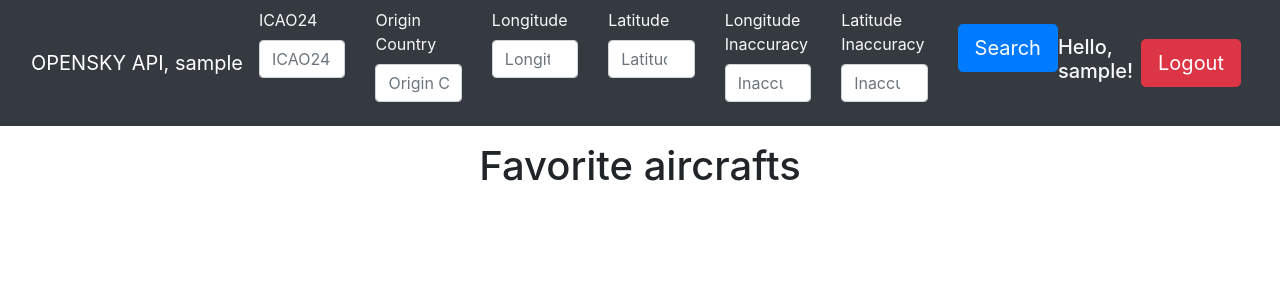
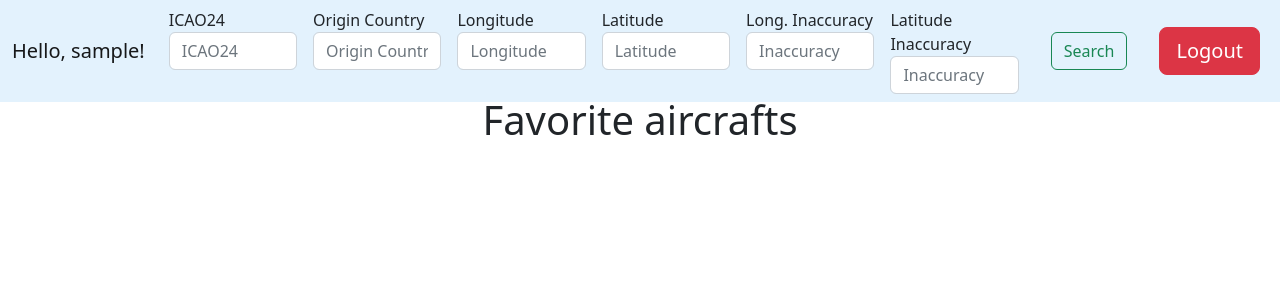
Before and after one commit to Sarychev-Boris/opensky_app, a Django app: page / in a window 1280 px wide. Shown: the top 300 px of the page. Run offline with Django 4.2, Linux system fonts and the light colour scheme; the visitor is signed in with stand-in values (Sample User, id 1); data that the repository does not hold is empty; some libraries are stand-ins or nearby versions.

Commit message:
The html code has been updated for stable work on small displays. Added a custom method-POST decorator for views in mainapp.

```diff
--- a/myopensky/mainapp/urls.py
+++ b/myopensky/mainapp/urls.py
@@ -1,8 +1,8 @@
 from django.urls import path
-from .views import opensky, show_airplane, add_favorite, del_favorite
+from .views import show_fav, show_airplane, add_favorite, del_favorite
 
 urlpatterns = [
-    path('', opensky),
+    path('', show_fav),
     path('airplane/<str:icao24>/', show_airplane, name='airplane'),
     path('airplane/<str:icao24>/add', add_favorite),
     path('airplane/<str:icao24>/del', del_favorite)
--- a/myopensky/mainapp/views.py
+++ b/myopensky/mainapp/views.py
@@ -8,90 +8,70 @@ from django.contrib.auth.models import User
 # Часть представлений обёрнуты в декораторы @login_required для редиректа на страницу авторизации, если пользователь
 # не авторизирован
 
+# Кастомный декоратор для представлений, добавляет им условия для POST, которые повторяются для разных страниц
+# Если метод GET - исполняется обёрнутое представление
+
+# Если пользователь отправляет данные через навигационную панель,
+# создается таблица с подходящими воздушными судами
+def wrapper(func):
+    def html_post(request, *args, **kwargs):
+        if request.method == "GET":
+            return func(request, *args, **kwargs)
+        elif request.method == "POST":
+            # Получаем значения
+            icao24 = request.POST.get("1_icao24")
+            origin_country = request.POST.get("1_Origin")
+            long = request.POST.get("1_Longitude")
+            long_inaccur = request.POST.get("long_Inaccuracy")
+            lati = request.POST.get("1_Latitude")
+            lati_inaccur = request.POST.get("lati_Inaccuracy")
+
+            # Нелепый и смешной кусок для реализации поиска по координатам с учётом погрешности
+            if long_inaccur == '':
+                long_inaccur = 0
+            if lati_inaccur == '':
+                lati_inaccur = 0
+            if long == '':
+                long = 0
+                long_inaccur = 90
+            if lati == '':
+                lati = 0
+                lati_inaccur = 180
+            # Фильтруем по полученным значениям БД
+            airplanes = Airplane.objects.filter(origin_country__icontains = origin_country,
+                                                icao24__icontains=icao24,
+                                                longitude__range=[int(long) - int(long_inaccur), int(long) + int(long_inaccur)],
+                                                latitude__range=[int(lati) - int(lati_inaccur), int(lati) + int(lati_inaccur)]
+                                                )
+            result = [row for row in airplanes]
+            # Создаем контекст с результатом, для отображение в html
+            context = {
+                'airplanes': airplanes,
+            }
+        return render(request=request, template_name='app/table.html', context=context)
+    return html_post
+
+
+# Базовое представление домашней страницы - отображение 'любимых' ВС
 @login_required
-def opensky(request):
-    # Если пользователь отправляет данные через навигационную панель,
-    # создается таблица с подходящими воздушными судами
-    # Условие if впоследствии должно быть преобразовано в декоратор, а оборачиваемая функция исполняться в else
-    if request.method == "POST":
-        # Получаем значения
-        icao24 = request.POST.get("1_icao24")
-        origin_country = request.POST.get("1_Origin")
-        long = request.POST.get("1_Longitude")
-        long_inaccur = request.POST.get("long_Inaccuracy")
-        lati = request.POST.get("1_Latitude")
-        lati_inaccur = request.POST.get("lati_Inaccuracy")
+@wrapper
+def show_fav(request):
+    user = request.user             # Создаем объёкт пользователя, к которому применяем необходимый фильтр
+    favorite = user.favorite.all    # для поиска в БД.
+    context = {
+        'favorite': favorite
+    }
+    return render(request=request, template_name='app/opensky.html', context=context)
 
-        # Нелепый и смешной кусок для реализации поиска по координатам с учётом погрешности
-
-        if long_inaccur == '':
-            long_inaccur = 0
-        if lati_inaccur == '':
-            lati_inaccur = 0
-        if long == '':
-            long = 0
-            long_inaccur = 90
-        if lati == '':
-            lati = 0
-            lati_inaccur = 180
-        # Фильтруем по полученным значениям БД
-        airplanes = Airplane.objects.filter(origin_country__icontains = origin_country,
-                                            icao24__icontains=icao24,
-                                            longitude__range=[int(long) - int(long_inaccur), int(long) + int(long_inaccur)],
-                                            latitude__range=[int(lati) - int(lati_inaccur), int(lati) + int(lati_inaccur)]
-                                            )
-        # Создаем контекст с результатом, для отображение в html
-        context = {
-            'airplanes': airplanes,
-        }
-        return render(request=request, template_name='app/table.html', context=context)
-    # Базовое представление домашней страницы - отображение 'любимых' ВС
-    else:
-        user = request.user             # Создаем объёкт пользователя, к которому применяем необходимый фильтр
-        favorite = user.favorite.all    # для поиска в БД.
-        context = {
-            'favorite': favorite
-        }
-        return render(request=request, template_name='app/opensky.html', context=context)
 
 @login_required
+@wrapper
 def show_airplane(request, icao24):
-    if request.method == "POST":
-        icao24 = request.POST.get("1_icao24")
-        origin_country = request.POST.get("1_Origin")
-        long = request.POST.get("1_Longitude")
-        long_inaccur = request.POST.get("long_Inaccuracy")
-        lati = request.POST.get("1_Latitude")
-        lati_inaccur = request.POST.get("lati_Inaccuracy")
-        if long_inaccur == '':
-            long_inaccur = 0
-        if lati_inaccur == '':
-            lati_inaccur = 0
-        if long == '':
-            long = 0
-            long_inaccur = 90
-        if lati == '':
-            lati = 0
-            lati_inaccur = 180
-
-        airplanes = Airplane.objects.filter(origin_country__icontains = origin_country,
-                                            icao24__icontains=icao24,
-                                            longitude__range=[int(long) - int(long_inaccur), int(long) + int(long_inaccur)],
-                                            latitude__range=[int(lati) - int(lati_inaccur), int(lati) + int(lati_inaccur)]
-                                            )
-        result = [row for row in airplanes]
-        context = {
-            'airplanes': airplanes,
-        }
-
-        return render(request=request, template_name='app/table.html', context=context)
-    # Из страницы с таблицей найденных ВС, можно перейти к подробному просмотру нужного судна.
-    else:
-        # Создаем объект выбранного ВС в контексте
-        context={
-            'airplane': Airplane.objects.get(icao24=icao24),
-        }
-        return render(request=request, template_name='app/airplane.html', context=context)
+    airplane = Airplane.objects.get(icao24=icao24)
+    context={
+        'airplane': airplane,
+    }
+    return render(request=request, template_name='app/airplane.html', context=context)
 
 
 # Два представления, для добавления и удаления любимых ВС к аккаунту. Вместо render возвращается особый redirect,
--- a/myopensky/myopensky/passwords.py
+++ /dev/null
@@ -1,6 +0,0 @@
-default = {'ENGINE': 'django.db.backends.mysql',
-'NAME': '',
-'USER': '',
-'PASSWORD': '',
-'HOST': 'localhost',
-'PORT': ''}
--- a/myopensky/templates/app/airplane.html
+++ b/myopensky/templates/app/airplane.html
@@ -2,7 +2,7 @@
 
 {% block content %}
 
-<div class="container">
+<div class="container mt-5 pt-5">
     <div class="card">
         <div class="card-body">
             <div class="row">
@@ -28,12 +28,13 @@
                     </ol>
                 </div>
                 <div class="col">
-                    <div class="container mt-5">
+                    <div class="container">
                         <div style="width: 100%">
                             <iframe width="100%" height="600" frameborder="0" scrolling="no" marginheight="0" marginwidth="0" src="https://maps.google.com/maps?width=100%25&amp;height=600&amp;hl=en&amp;q={{airplane.latitude}},{{airplane.longitude}}+(123)&amp;t=&amp;z=5&amp;ie=UTF8&amp;iwloc=B&amp;output=embed">
                                 <a href="https://www.maps.ie/distance-area-calculator.html">measure area map</a>
                             </iframe>
                         </div>
+						<div class="d-grid">
 							<a href="/airplane/{{airplane.icao24}}/add" class="btn btn-primary btn-lg btn-block mt-3" role="button" >Add to Favorites</a>
 							<a href="/airplane/{{airplane.icao24}}/del" class="btn btn-primary btn-lg btn-block mt-3" role="button">Remove from Favorites</a>
 						</div>
@@ -42,5 +43,6 @@
             </div>
         </div>
     </div>
+</div>
 
 {% endblock %}
--- a/myopensky/templates/app/opensky.html
+++ b/myopensky/templates/app/opensky.html
@@ -1,7 +1,7 @@
 {% extends 'base.html' %}
 
 {% block content %}
-    <div class="container-fluid mt-3">
+    <div class="container-fluid mt-5 pt-5">
         <h1 class="text-center">Favorite aircrafts</h1>
     </div>
 
@@ -30,13 +30,15 @@
                             </ol>
                         </div>
                         <div class="col">
-                            <div class="container mt-5">
+                            <div class="container">
                                 <div style="width: 100%">
                                     <iframe width="100%" height="600" frameborder="0" scrolling="no" marginheight="0" marginwidth="0" src="https://maps.google.com/maps?width=100%25&amp;height=600&amp;hl=en&amp;q={{airplane.latitude}},{{airplane.longitude}}+(123)&amp;t=&amp;z=5&amp;ie=UTF8&amp;iwloc=B&amp;output=embed">
                                         <a href="https://www.maps.ie/distance-area-calculator.html">measure area map</a>
                                     </iframe>
                                 </div>
+								<div class="d-grid">
 									<a href="/airplane/{{airplane.icao24}}/del" class="btn btn-primary btn-lg btn-block mt-3" role="button">Remove from Favorites</a>
+								</div>
                             </div>
                         </div>
                     </div>
--- a/myopensky/templates/app/table.html
+++ b/myopensky/templates/app/table.html
@@ -2,7 +2,7 @@
 
 {% block content %}
 
-<table class="table table-hover ">
+<table class="table mt-5 pt-5">
   <thead>
     <tr>
       <th scope="col">ICAO24</th>
--- a/myopensky/templates/base.html
+++ b/myopensky/templates/base.html
@@ -2,79 +2,71 @@
 <html lang="en">
 <head>
     <meta charset="UTF-8">
-    <title>Sarychev OPENSKY</title>
-    <link rel="stylesheet" href="https://stackpath.bootstrapcdn.com/bootstrap/4.1.3/css/bootstrap.min.css" integrity="sha384-MCw98/SFnGE8fJT3GXwEOngsV7Zt27NXFoaoApmYm81iuXoPkFOJwJ8ERdknLPMO" crossorigin="anonymous">
+    <title>Title</title>
+    <!-- CSS only -->
+    <link href="https://cdn.jsdelivr.net/npm/bootstrap@5.2.0/dist/css/bootstrap.min.css" rel="stylesheet" integrity="sha384-gH2yIJqKdNHPEq0n4Mqa/HGKIhSkIHeL5AyhkYV8i59U5AR6csBvApHHNl/vI1Bx" crossorigin="anonymous">
+    <script src="https://cdn.jsdelivr.net/npm/bootstrap@5.2.0/dist/js/bootstrap.bundle.min.js" integrity="sha384-A3rJD856KowSb7dwlZdYEkO39Gagi7vIsF0jrRAoQmDKKtQBHUuLZ9AsSv4jD4Xa" crossorigin="anonymous"></script>
 </head>
 <body>
-    <nav class="navbar sticky-top navbar-expand-lg navbar-dark bg-dark">
+
+        <nav class="navbar navbar-expand-xl fixed-top" style="background-color: #e3f2fd;">
           <div class="container-fluid">
-        <a class="navbar-brand" href="/">OPENSKY API, {{user.username}}</a>
+            {% if user.is_authenticated %}
+            <a class="navbar-brand" href="/">Hello, {{user.username}}!</a>
+            {% else %}
+            <a class="navbar-brand" href="/">Opensky</a>
+            {% endif %}
             <button class="navbar-toggler" type="button" data-bs-toggle="collapse" data-bs-target="#navbarSupportedContent" aria-controls="navbarSupportedContent" aria-expanded="false" aria-label="Переключатель навигации">
               <span class="navbar-toggler-icon"></span>
             </button>
             <div class="collapse navbar-collapse" id="navbarSupportedContent">
-          <ul class="navbar-nav me-auto mb-2 mb-lg-0">
                 <form method="POST">
                 {% csrf_token %}
-                    <div class="row">
-                        <div class="col">
-                            <div class="form-group text-light">
+                  <ul class="navbar-nav me-auto  mb-3 mb-lg-0 center">
+                          <li class="nav-item mx-2">
                               <label for="1_icao24">ICAO24</label>
                               <input type="text" class="form-control" name="1_icao24" id="1_icao24" placeholder="ICAO24">
-                            </div>
-                        </div>
-                        <div class="col">
-                            <div class="form-group text-light">
+                          </li>
+                          <li class="nav-item mx-2">
                               <label for="1_Origin">Origin Country</label>
                               <input type="text" class="form-control" name="1_Origin" id="1_Origin" placeholder="Origin Country">
-                            </div>
-                        </div>
-                        <div class="col">
-                            <div class="form-group text-light">
+                          </li>
+                          <li class="nav-item mx-2">
                               <label for="1_Longitude">Longitude</label>
                               <input type="number" class="form-control" name="1_Longitude" id="1_Longitude" placeholder="Longitude">
-                            </div>
-                        </div>
-                        <div class="col">
-                            <div class="form-group text-light">
+                          </li>
+                          <li class="nav-item mx-2">
                               <label for="1_Latitude">Latitude</label>
                               <input type="number" class="form-control" name="1_Latitude" id="1_Latitude" placeholder="Latitude">
-                            </div>
-                        </div>
-                        <div class="col">
-                            <div class="form-group text-light">
-                                <label for="1_Inaccuracy">Longitude Inaccuracy</label>
+                          </li>
+                          <li class="nav-item mx-2">
+                              <label class="fs-6" for="1_Inaccuracy">Long. Inaccuracy</label>
                               <input type="number" class="form-control" name="long_Inaccuracy" id="long_Inaccuracy" placeholder="Inaccuracy">
-                            </div>
-                        </div>
-                        <div class="col">
-                            <div class="form-group text-light">
+                          </li>
+                          <li class="nav-item mx-2">
                             <label for="1_Inaccuracy">Latitude Inaccuracy</label>
                             <input type="number" class="form-control" name="lati_Inaccuracy" id="lati_Inaccuracy" placeholder="Inaccuracy">
+                          </li>
+                          <li class="nav-item mx-4">
+                            <button class="btn btn-outline-success mt-4" type="submit">Search</button>
+                          </li>
+                  </ul>
+                </form>
             </div>
-                        </div>
-                        <div class="col">
-                            <button type="submit" class="btn btn-primary btn-lg btn-block mt-3 mb-3" >Search</button>
-                        </div>
-                    </div>
-                </form>
-          </ul>
-        </div>
-          {% if user.is_authenticated %}
-          <p class="h5 text-light bg-dark">Hello, {{user.username}}!</p>
-          {% endif %}
           <div class="d-flex flex-row-reverse bd-highlight">
               <div class="p-2 bd-highlight"><button type="button" class="btn btn-danger btn-lg btn-block float right" onclick="location.href = '/accounts/logout'">Logout</button></div>
           </div>
           </div>
         </nav>
+
         {% block content %}
+        {% endblock %}
 
-    {% endblock %}
 
     <script src="https://code.jquery.com/jquery-3.3.1.slim.min.js" integrity="sha384-q8i/X+965DzO0rT7abK41JStQIAqVgRVzpbzo5smXKp4YfRvH+8abtTE1Pi6jizo" crossorigin="anonymous"></script>
     <script src="https://cdnjs.cloudflare.com/ajax/libs/popper.js/1.14.3/umd/popper.min.js" integrity="sha384-ZMP7rVo3mIykV+2+9J3UJ46jBk0WLaUAdn689aCwoqbBJiSnjAK/l8WvCWPIPm49" crossorigin="anonymous"></script>
     <script src="https://stackpath.bootstrapcdn.com/bootstrap/4.1.3/js/bootstrap.min.js" integrity="sha384-ChfqqxuZUCnJSK3+MXmPNIyE6ZbWh2IMqE241rYiqJxyMiZ6OW/JmZQ5stwEULTy" crossorigin="anonymous"></script>
 
+
     </body>
 </html>
```
Also changed, not shown: Opensky API/main.py (+8 -6 lines), myopensky/myopensky/settings.py (+9 -2 lines), 1 other file. Lines whose indentation alone changed are shown as unchanged.
